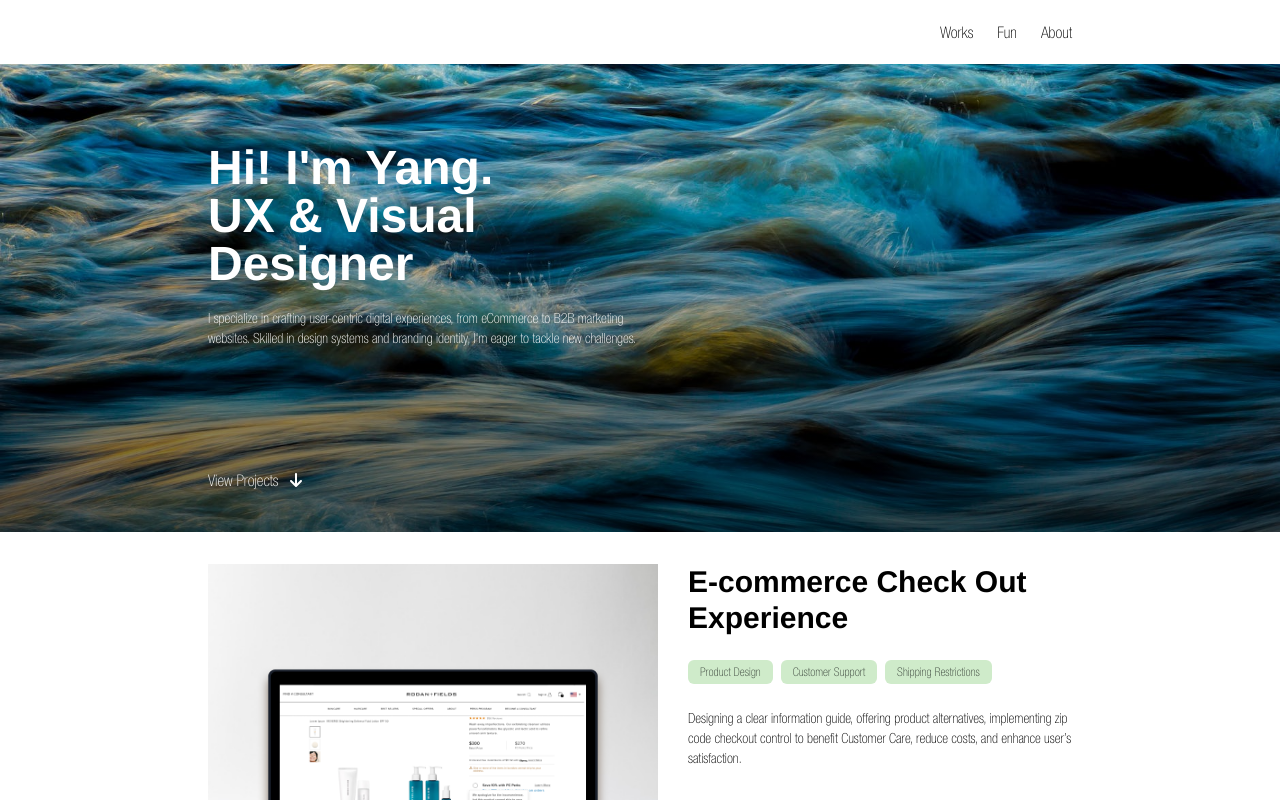
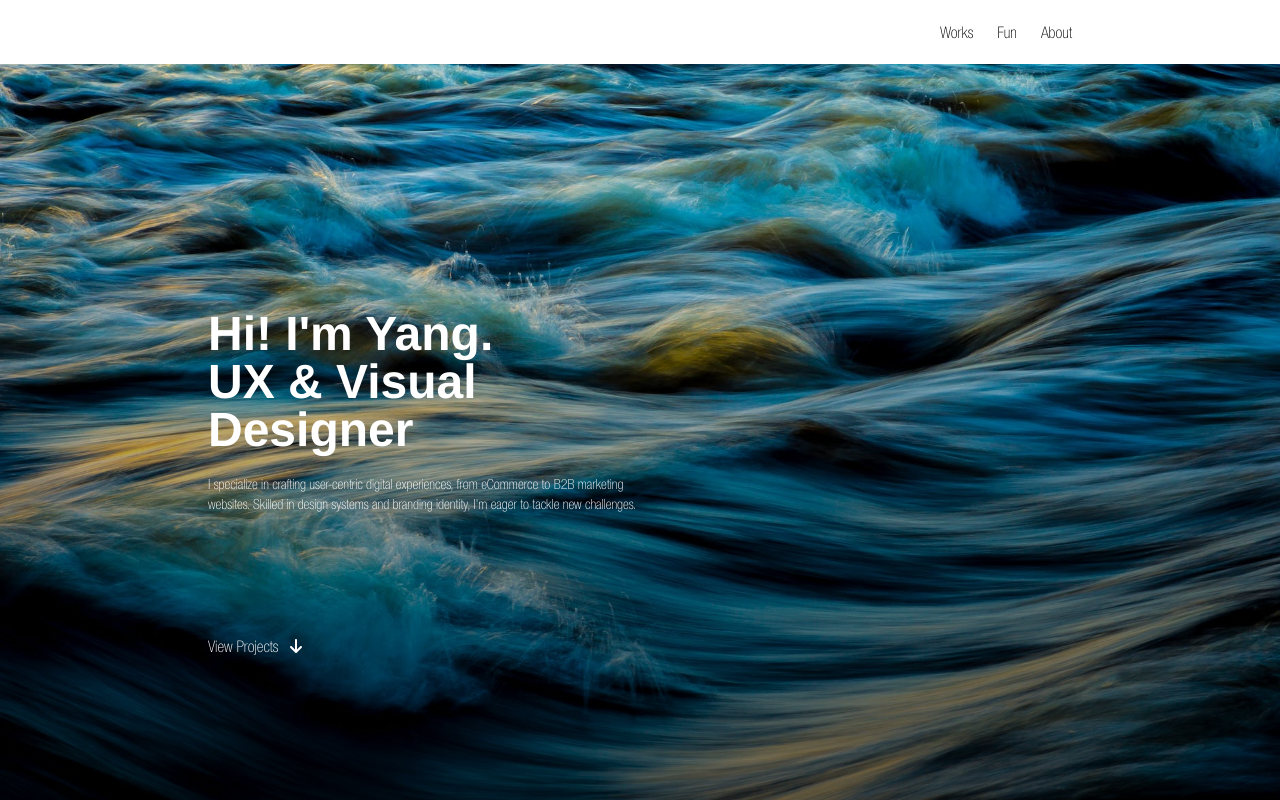
Before and after one commit to thomas-j-back/yang-portfolio-site-front-end, a Next.js app: page / in a window 1280 px wide. Shown: the top 800 px of the page. Built offline with nearby package versions, Linux system fonts and the light colour scheme.

Commit message:
sprucing up

```diff
--- a/src/app/case_study/ecommerce_site/ecommerce_site.css
+++ b/src/app/case_study/ecommerce_site/ecommerce_site.css
@@ -1,5 +1,6 @@
 .ecommerce-hero-banner-bg {
-    background-image: linear-gradient(to bottom, rgba(245, 246, 252, 0), rgba(0, 0, 0, 0.6)), url(/hero-bg.jpeg);
+    background-image: linear-gradient(to bottom, rgba(245, 246, 252, 0), rgba(0, 0, 0, 0.6)), url(/hero-banner-ex.jpeg);
     background-repeat: no-repeat;
     background-size: cover;
+    background-position: bottom;
 }
--- a/src/app/page.tsx
+++ b/src/app/page.tsx
@@ -12,7 +12,7 @@ export default function Home() {
     return (
         <div>
             {/* hero banner */}
-            <div className="hero-banner-bg text-white px-8 md:px-20 lg:px-32 xl:px-52">
+            <div className="hero-banner-bg text-white px-8 md:px-20 lg:px-32 xl:px-52 h-screen flex flex-col justify-center">
                 <div className="py-20 lg:w-1/2 md:w-8/12 w-fit">
                     <h1 className="font-bold text-5xl mb-5">
                         Hi! I&apos;m Yang.
```
Also changed, not shown: public/hero-banner-ex.jpeg (added).
